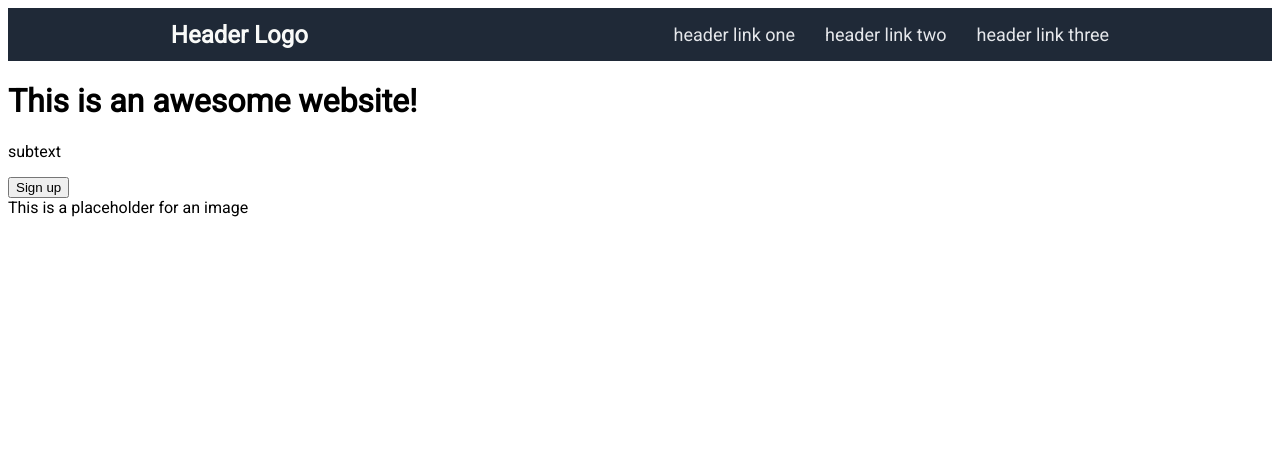
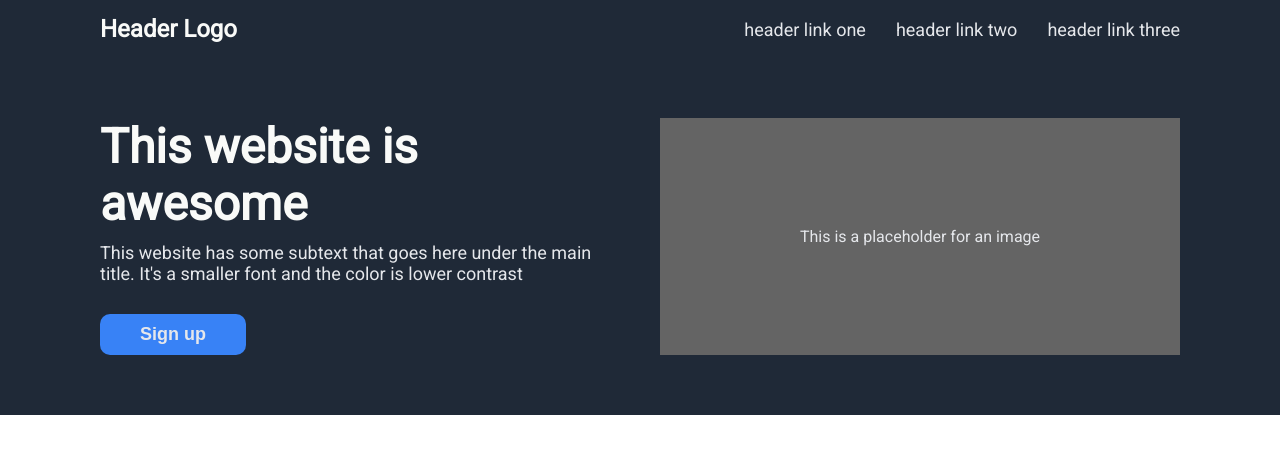
Before and after one commit to Ridepi/odin-landing-page, a plain HTML site: page index.html in a window 1280 px wide. Drawn offline with Linux system fonts and the light colour scheme.

Commit message:
Finish html and css of header and hero

```diff
--- a/index.html
+++ b/index.html
@@ -18,13 +18,15 @@
         </ul>
     </div>
 </div>
-<div class="Hero-container">
-    <div class="Hero-text-container">
-        <h1>This is an awesome website!</h1>
-        <p>subtext</p>
-        <button type ="button" class="button">Sign up</button>
+<div class="hero-container">
+    <div class="hero-text-container">
+        <h1>This website is awesome</h1>
+        <p class="hero-secondary">This website has some subtext that goes here under the main title. It's a smaller font and the color is lower contrast</p>
+        <button type ="button" class="button1">Sign up</button>
     </div>
-    <div class="placeholder-image">This is a placeholder for an image</div>
+    <div class="placeholder-image">
+        <div class="placeholder-text">This is a placeholder for an image</div>
+    </div>
 </div>
 
 </div>
--- a/style.css
+++ b/style.css
@@ -1,3 +1,9 @@
+* {
+    margin: 0;
+    padding: 0;
+    border: 0;
+}
+
 body {
     font-family: Roboto;
     display: flex;
@@ -6,16 +12,62 @@
 
 .header {
     display: flex;
-    justify-content: space-around;
+    justify-content: space-between;
     align-items: center;
     background-color: #1F2937;
-    width: 100%;
+    padding: 15px 100px;
 }
 
 .header-logo {
     font-size: 24px;
     color: #F9FAF8;
     font-weight: bold;
+}
+
+.hero-container {
+    display: flex;
+    justify-content: center;
+    align-items: center;
+    background-color: #1F2937;
+    gap: 40px;
+    padding: 60px 100px;
+}
+
+.hero-text-container {
+    flex: 1;
+}
+
+.hero-text-container h1 {
+    font-size: 48px;
+    font-weight: 800;
+    color: #F9FAF8;
+    margin-bottom: 10px;
+}
+
+.hero-text-container p {
+    font-size: 18px;
+    color: #E5E7EB;
+    margin-bottom: 10px;
+}
+.placeholder-image {
+    background: rgb(100, 100, 100);
+    color: #E5E7EB;
+    align-self: stretch;
+    display: flex;
+    justify-content: center;
+    align-items: center;
+    flex: 1;
+}
+
+button {
+    background-color: #3882F6;
+    color: #E5E7EB;
+    font-size: 18px;
+    font-weight: bold;
+    padding: 10px 40px;
+    text-align: center;
+    margin-top: 20px;
+    border-radius: 10px;
 }
 
 ul {
```
